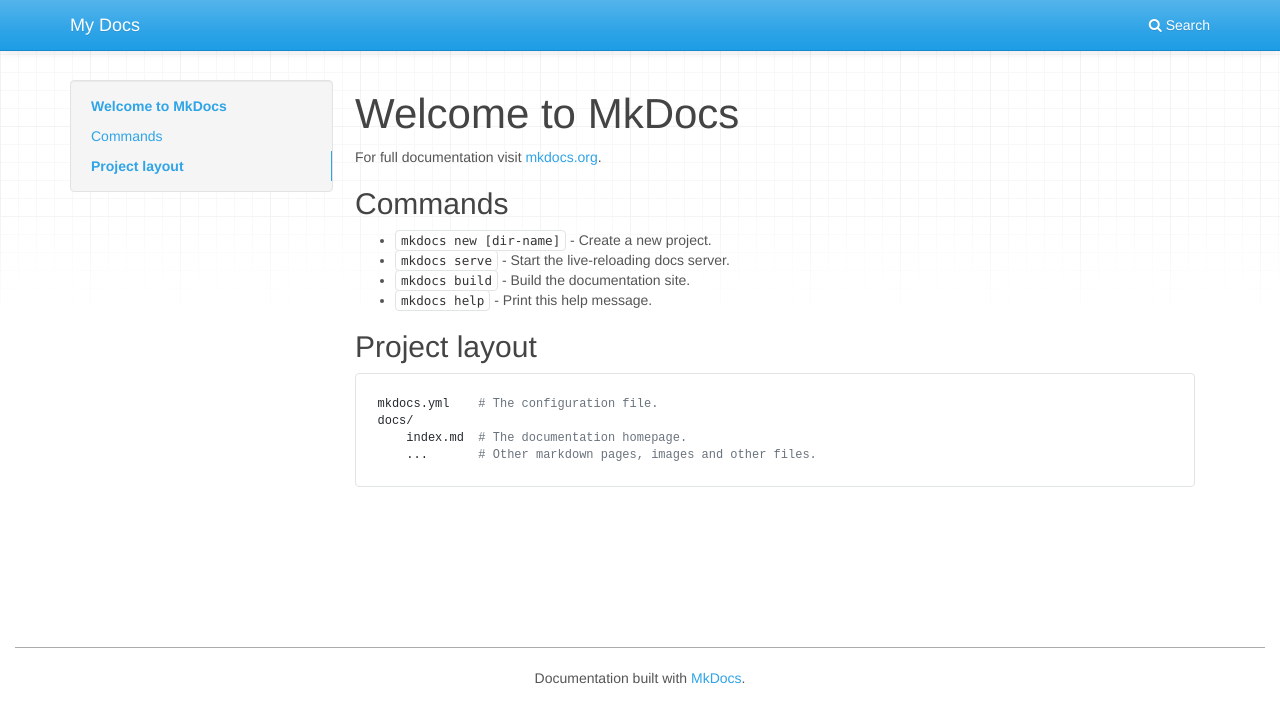
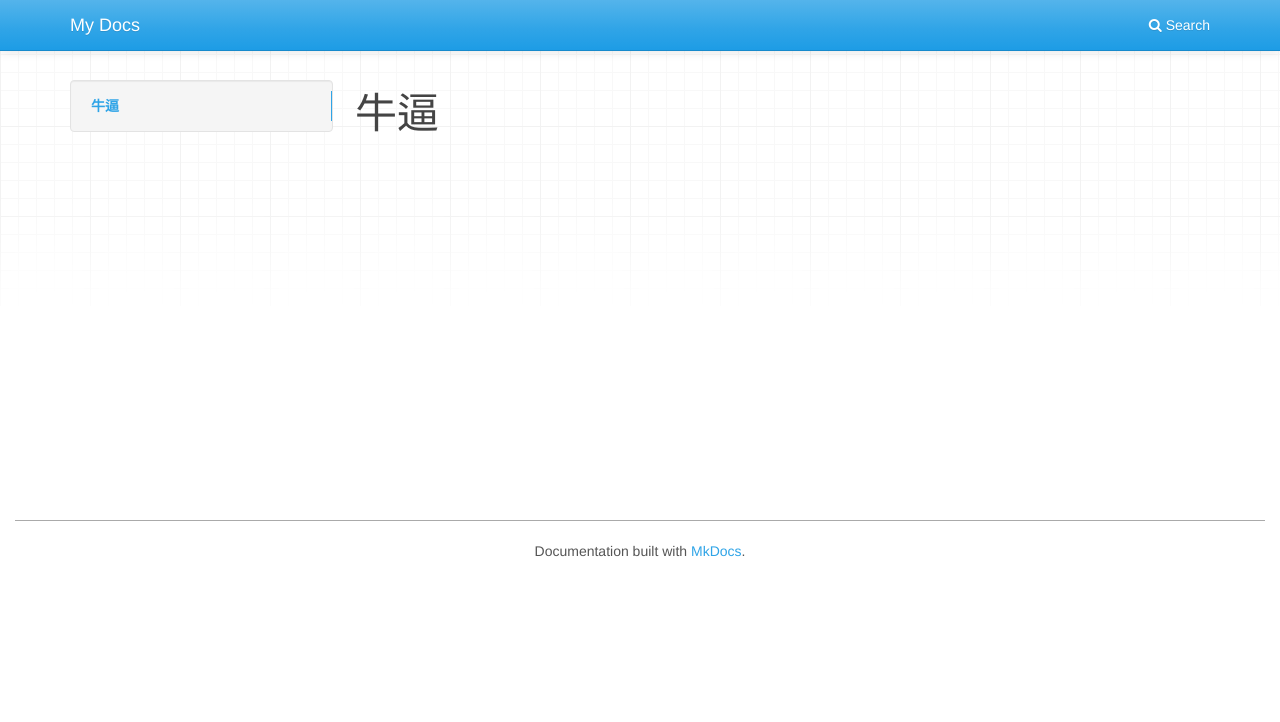
Before and after one commit to guoyuan1024/guoyuan, a plain HTML site: page index.html in a window 1280 px wide. Drawn offline with nearby package versions, Linux system fonts and the light colour scheme.

Commit message:
Deployed 4b6c040 with MkDocs version: 1.0.4

```diff
--- a/index.html
+++ b/index.html
@@ -52,28 +52,12 @@
         <div class="container">
                 <div class="col-md-3"><div class="bs-sidebar hidden-print affix well" role="complementary">
     <ul class="nav bs-sidenav">
-        <li class="main active"><a href="#welcome-to-mkdocs">Welcome to MkDocs</a></li>
-            <li><a href="#commands">Commands</a></li>
-            <li><a href="#project-layout">Project layout</a></li>
+        <li class="main active"><a href="#_1">牛逼</a></li>
     </ul>
 </div></div>
                 <div class="col-md-9" role="main">
 
-<h1 id="welcome-to-mkdocs">Welcome to MkDocs</h1>
-<p>For full documentation visit <a href="https://mkdocs.org">mkdocs.org</a>.</p>
-<h2 id="commands">Commands</h2>
-<ul>
-<li><code>mkdocs new [dir-name]</code> - Create a new project.</li>
-<li><code>mkdocs serve</code> - Start the live-reloading docs server.</li>
-<li><code>mkdocs build</code> - Build the documentation site.</li>
-<li><code>mkdocs help</code> - Print this help message.</li>
-</ul>
-<h2 id="project-layout">Project layout</h2>
-<pre><code>mkdocs.yml    # The configuration file.
-docs/
-    index.md  # The documentation homepage.
-    ...       # Other markdown pages, images and other files.
-</code></pre></div>
+<h1 id="_1">牛逼</h1></div>
         </div>
 
         <footer class="col-md-12">
@@ -156,5 +140,5 @@ docs/
 
 <!--
 MkDocs version : 1.0.4
-Build Date UTC : 2019-01-12 09:14:32
+Build Date UTC : 2019-01-12 09:18:58
 -->
--- a/search/search_index.json
+++ b/search/search_index.json
@@ -1 +1 @@
-{"config":{"lang":["en"],"prebuild_index":false,"separator":"[\\s\\-]+"},"docs":[{"location":"","text":"Welcome to MkDocs For full documentation visit mkdocs.org . Commands mkdocs new [dir-name] - Create a new project. mkdocs serve - Start the live-reloading docs server. mkdocs build - Build the documentation site. mkdocs help - Print this help message. Project layout mkdocs.yml # The configuration file. docs/ index.md # The documentation homepage. ... # Other markdown pages, images and other files.","title":"Welcome to MkDocs"},{"location":"#welcome-to-mkdocs","text":"For full documentation visit mkdocs.org .","title":"Welcome to MkDocs"},{"location":"#commands","text":"mkdocs new [dir-name] - Create a new project. mkdocs serve - Start the live-reloading docs server. mkdocs build - Build the documentation site. mkdocs help - Print this help message.","title":"Commands"},{"location":"#project-layout","text":"mkdocs.yml # The configuration file. docs/ index.md # The documentation homepage. ... # Other markdown pages, images and other files.","title":"Project layout"}]}
+{"config":{"lang":["en"],"prebuild_index":false,"separator":"[\\s\\-]+"},"docs":[{"location":"","text":"\u725b\u903c","title":"\u725b\u903c"},{"location":"#_1","text":"","title":"\u725b\u903c"}]}
```
Also changed, not shown: 1 other file.
